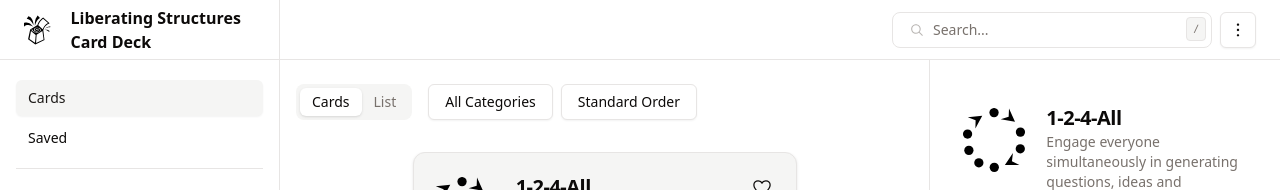
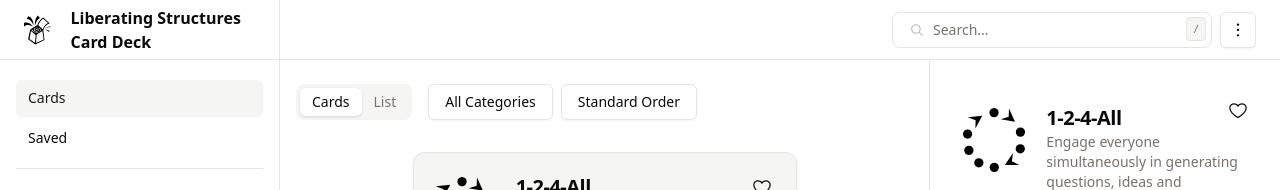
Before and after one commit to vpapadopou/ls-cards-online, a React (Vite) app: page / in a window 1280 px wide. Shown: the top 190 px of the page. Built offline with nearby package versions, Linux system fonts and the light colour scheme.

Commit message:
Changed LSCardHeader to include saved indicator

```diff
--- a/src/components/LSCard/LSCardHeader.jsx
+++ b/src/components/LSCard/LSCardHeader.jsx
@@ -14,6 +14,9 @@
   const CardLogo = data.logo;
   const isCardSaved = useSavedCardsStore((state) => state.isCardSaved(data.id));
   const toggleCardSaved = useSavedCardsStore((state) => state.toggleCardSaved);
+
+  // Save button / Red when saved - Outline when not
+  const saveIcon = <HeartIcon className={`w-5 h-5 ${isCardSaved ? 'text-red-500' : 'text-current'}`} weight={isCardSaved ? 'fill' : 'regular'} />;
 
   return (
     <>
@@ -32,13 +35,17 @@
             <h4 className="scroll-m-20 text-xl font-semibold tracking-tight text-foreground mt-1">{data.title}</h4>
             {/* /Title */}
             {/* Actions */}
-            {canSave && (
-              <div className="flex flex-row ml-auto">
+            {/* Saved Button / Indicator */}
+            <div className="flex flex-row ml-auto">
+              {canSave ? (
                 <Button className="rounded-full p-2" variant="ghost" onClick={() => toggleCardSaved(data.id)}>
-                  <HeartIcon className={`w-5 h-5 ${isCardSaved ? 'text-red-500' : 'text-current'}`} weight={isCardSaved ? 'fill' : 'regular'} />
+                  {saveIcon}
                 </Button>
-              </div>
-            )}
+              ) : (
+                saveIcon
+              )}
+            </div>
+            {/* /Saved Button / Indicator */}
             {/* /Actions */}
           </div>
           {/* /Title & actions */}
```
